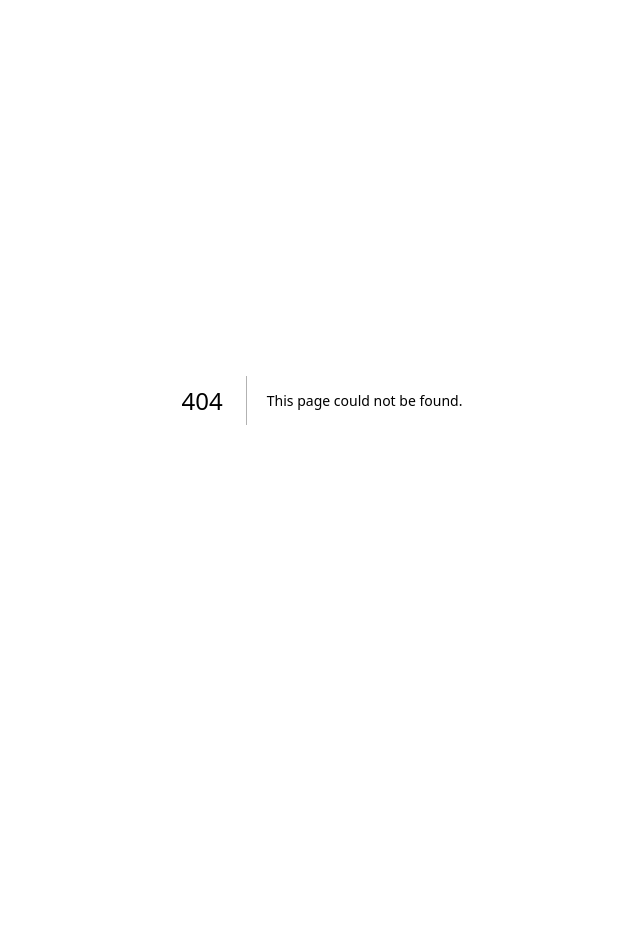
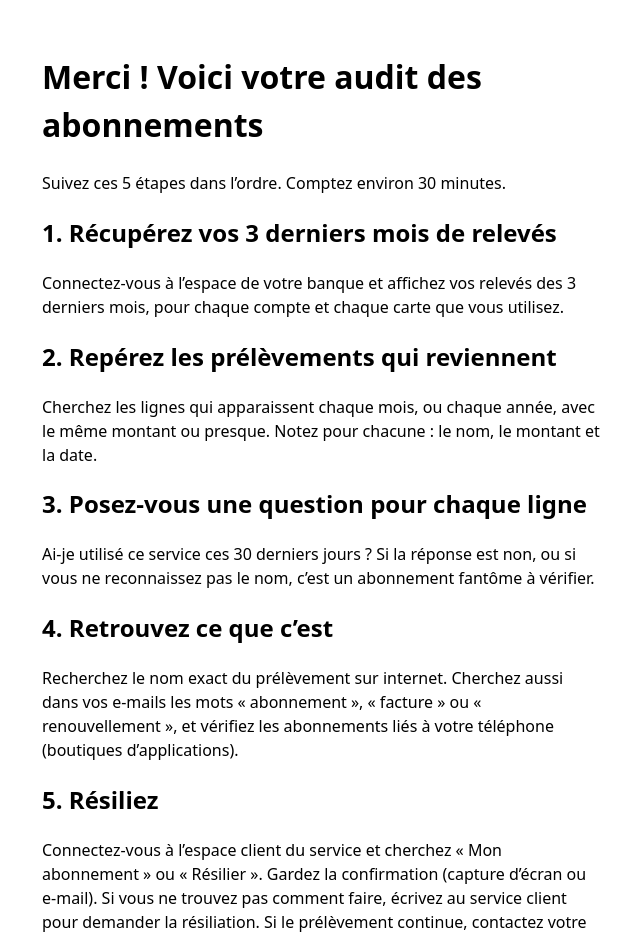
Before and after one commit to nicolasseradin35830-create/Fantome, a Next.js app: page /guide in a window 1280 px wide. Before the commit this address had no page. Shown: the top 938 px of the page, without its empty margins (318-958 px from the left). Before the commit the page ends 800 px from the top, so only its background shows below. Built offline with nearby package versions, Linux system fonts and the light colour scheme.

Commit message:
Create page.tsx

```diff
--- /dev/null
+++ b/app/guide/page.tsx
@@ -0,0 +1,26 @@
+export default function Guide() {
+  return (
+    <main style={{ maxWidth: 560, margin: "0 auto", padding: 24, fontFamily: "system-ui, sans-serif", lineHeight: 1.5 }}>
+      <h1>Merci ! Voici votre audit des abonnements</h1>
+      <p>Suivez ces 5 étapes dans l’ordre. Comptez environ 30 minutes.</p>
+
+      <h2>1. Récupérez vos 3 derniers mois de relevés</h2>
+      <p>Connectez-vous à l’espace de votre banque et affichez vos relevés des 3 derniers mois, pour chaque compte et chaque carte que vous utilisez.</p>
+
+      <h2>2. Repérez les prélèvements qui reviennent</h2>
+      <p>Cherchez les lignes qui apparaissent chaque mois, ou chaque année, avec le même montant ou presque. Notez pour chacune : le nom, le montant et la date.</p>
+
+      <h2>3. Posez-vous une question pour chaque ligne</h2>
+      <p>Ai-je utilisé ce service ces 30 derniers jours ? Si la réponse est non, ou si vous ne reconnaissez pas le nom, c’est un abonnement fantôme à vérifier.</p>
+
+      <h2>4. Retrouvez ce que c’est</h2>
+      <p>Recherchez le nom exact du prélèvement sur internet. Cherchez aussi dans vos e-mails les mots « abonnement », « facture » ou « renouvellement », et vérifiez les abonnements liés à votre téléphone (boutiques d’applications).</p>
+
+      <h2>5. Résiliez</h2>
+      <p>Connectez-vous à l’espace client du service et cherchez « Mon abonnement » ou « Résilier ». Gardez la confirmation (capture d’écran ou e-mail). Si vous ne trouvez pas comment faire, écrivez au service client pour demander la résiliation. Si le prélèvement continue, contactez votre banque pour qu’elle vous aide à l’arrêter.</p>
+
+      <h2>Calculez votre économie</h2>
+      <p>Additionnez les montants mensuels des abonnements résiliés, puis multipliez par 12 : c’est ce que vous économisez sur un an.</p>
+    </main>
+  );
+}
```
